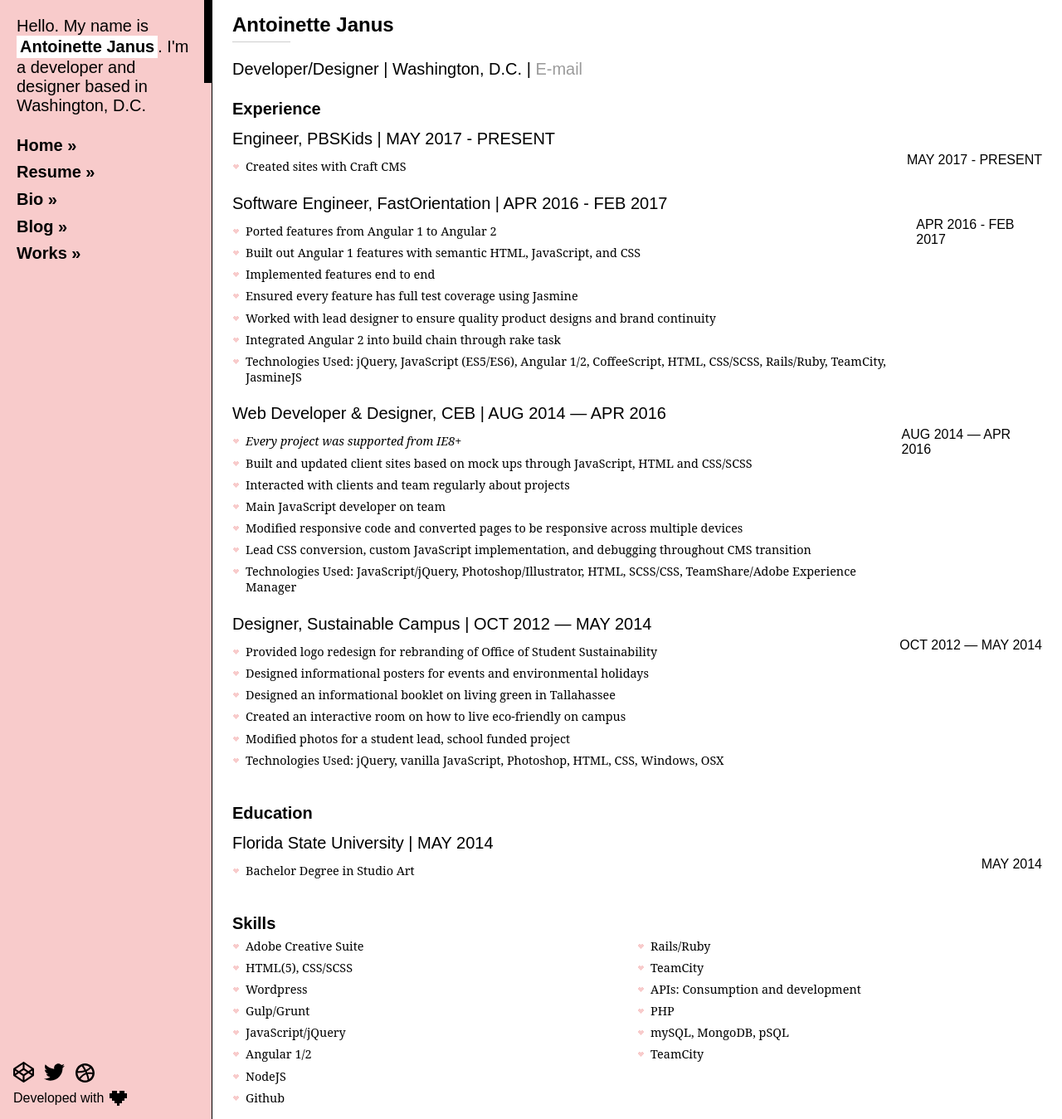
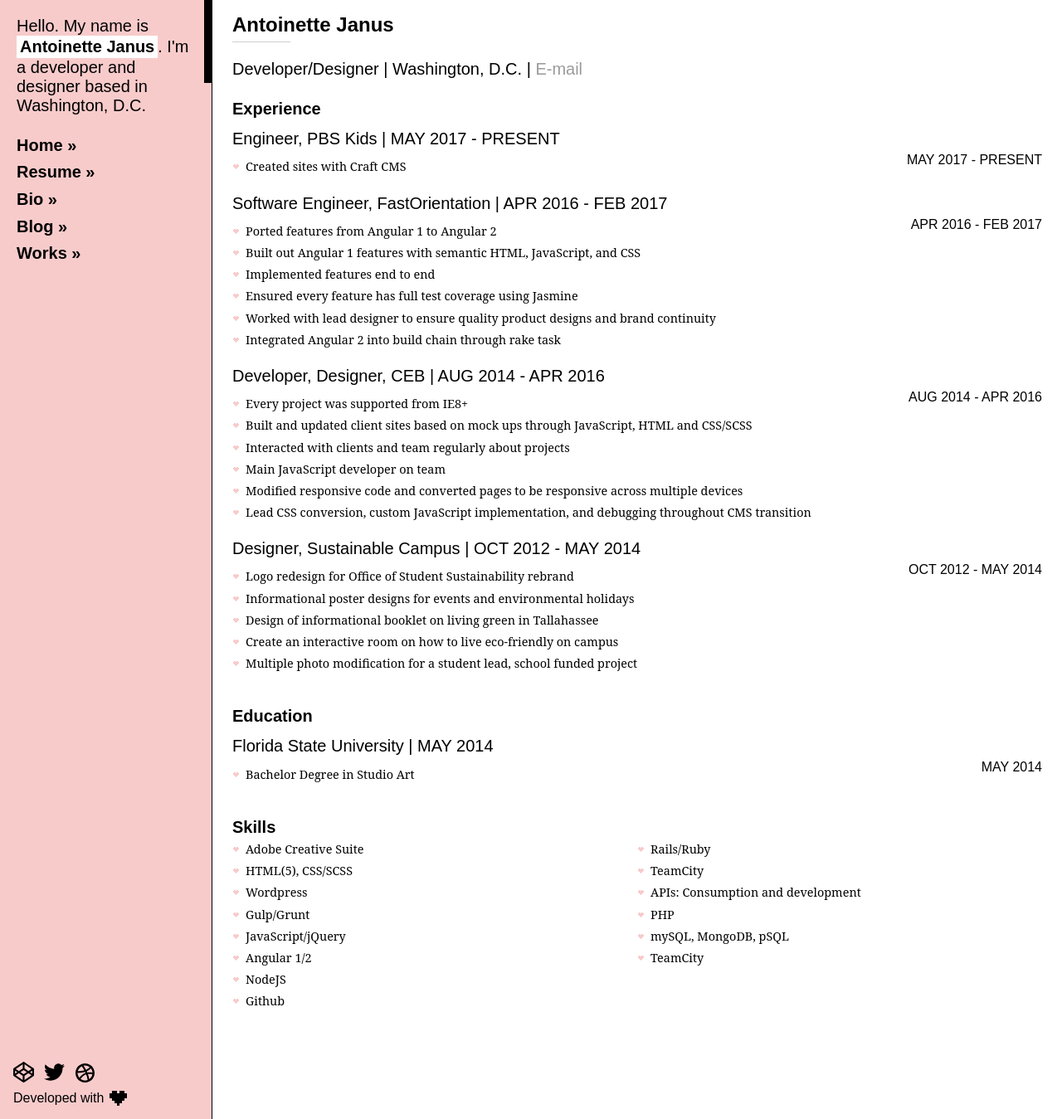
Before and after one commit to twaffl3s/twaffl3s.github.io, a Jekyll site: the page built from resume.html, in a window 1280 px wide. Shown: the whole page at 83% size. Built offline with Jekyll 4.4.1, drawn with Linux system fonts in a browser that asks for light colours; some web fonts are replaced.

Commit message:
DRY'd up resume template

```diff
--- /dev/null
+++ b/_includes/single_experience.html
@@ -0,0 +1,23 @@
+<div class="exp">
+  {% assign exp = include.exp %}
+  <h4>{{exp.role}}, {{exp.company}}<span class="print"> | {{exp.date.start}} - {% if exp.date.end %}{{exp.date.end}}{% else %} PRESENT{% endif %}</span></h4>
+  <div class="resp">
+    <ul>
+      {% for resp in exp.responsibilities %}
+        <li>{{resp}}</li>
+      {% endfor %}
+      {% if tech %}
+        <li class="techs">
+          {% for tech in exp.technologies %}
+            {% if forloop.last %}
+              {{ tech }}
+            {% else %}
+              {{ tech }},
+            {% endif %}
+          {% endfor %}
+        </li>
+      {% endif %}
+    </ul>
+    <span class="screen">{{exp.date.start}} - {% if exp.date.end %}{{exp.date.end}} {% else %} PRESENT{% endif %}</span>
+  </div>
+</div>
--- a/_layouts/post_listing.html
+++ b/_layouts/post_listing.html
@@ -3,7 +3,7 @@
 type: post-listing
 ---
 <ul class="post-list">
-{% for post in site.categories[{{page.genre}}] %}
+{% for post in site.categories[page.genre] %}
   {% assign tab_index = forloop.index %}
     <li class="post-preview">
         <a href="{{ post.url | prepend: site.baseurl }}" tabindex="{{ tab_index |plus: 9 }}">
--- a/resume.html
+++ b/resume.html
@@ -9,59 +9,9 @@
 		<h3> Developer/Designer <span class="screen">|</span><span class="printable">based in</span> Washington, D.C.<span class="screen"> | </span><a href="mailto:acj.gfx@gmail.com">E-mail</a><span class="printable">acj.gfx@gmail.com | (703) 470-7607</span></h3>
 		<h3 class="res-cat"><b>Experience</b></h3>
 		<div class="row">
-			<div class="exp">
-				<h4>Engineer, PBSKids<span class="print"> | MAY 2017 - PRESENT</span></h4>
-				<div class="resp">
-					<ul>
-						<li>Created sites with Craft CMS</li>
-					</ul>
-					<span class="screen">MAY 2017 - PRESENT</span>
-				</div>
-			</div>
-      <div class="exp">
-				<h4>Software Engineer, FastOrientation<span class="print"> | APR 2016 - FEB 2017</span></h4>
-				<div class="resp">
-					<ul>
-						<li>Ported features from Angular 1 to Angular 2</li>
-						<li>Built out Angular 1 features with semantic HTML, JavaScript, and CSS</li>
-						<li>Implemented features end to end</li>
-            <li>Ensured every feature has full test coverage using Jasmine</li>
-						<li>Worked with lead designer to ensure quality product designs and brand continuity</li>
-						<li>Integrated Angular 2 into build chain through rake task</li>
-						<li class="techs">Technologies Used: jQuery, JavaScript (ES5/ES6), Angular 1/2, CoffeeScript, HTML, CSS/SCSS, Rails/Ruby, TeamCity, JasmineJS</li>
-					</ul>
-					<span class="screen">APR 2016 - FEB 2017</span>
-				</div>
-			</div>
-			<div class="exp">
-				<h4>Web Developer & Designer, CEB<span class="print"> | AUG 2014 — APR 2016</span></h4>
-				<div class="resp">
-					<ul>
-						<li><i>Every project was supported from IE8+</i></li>
-						<li>Built and updated client sites based on mock ups through JavaScript, HTML and CSS/SCSS</li>
-						<li>Interacted with clients and team regularly about projects</li>
-						<li>Main JavaScript developer on team</li>
-						<li>Modified responsive code and converted pages to be responsive across multiple devices</li>
-						<li>Lead CSS conversion, custom JavaScript implementation, and debugging throughout CMS transition</li>
-						<li class="techs">Technologies Used: JavaScript/jQuery, Photoshop/Illustrator, HTML, SCSS/CSS, TeamShare/Adobe Experience Manager</li>
-					</ul>
-					<span class="screen">AUG 2014 — APR 2016</span>
-				</div>
-			</div>
-			<div class="exp">
-				<h4>Designer, Sustainable Campus<span class="print"> | OCT 2012 — MAY 2014</span></h4>
-				<div class="resp">
-					<ul>
-						<li>Provided logo redesign for rebranding of Office of Student Sustainability</li>
-						<li>Designed informational posters for events and environmental holidays</li>
-						<li>Designed an informational booklet on living green in Tallahassee</li>
-						<li>Created an interactive room on how to live eco-friendly on campus</li>
-						<li>Modified photos for a student lead, school funded project</li>
-						<li class="techs">Technologies Used: jQuery, vanilla JavaScript, Photoshop, HTML, CSS, Windows, OSX</li>
-					</ul>
-					<span class="screen">OCT 2012 — MAY 2014</span>
-				</div>
-			</div>
+			{% for exp in site.data.experiences %}
+				{% include single_experience.html exp=exp %}
+			{% endfor %}
 		</div>
 		<h3 class="res-cat"><b>Education</b></h3>
 		<div class="row">
```
Also changed, not shown: _data/experiences.yml (added, +75 -0 lines).
